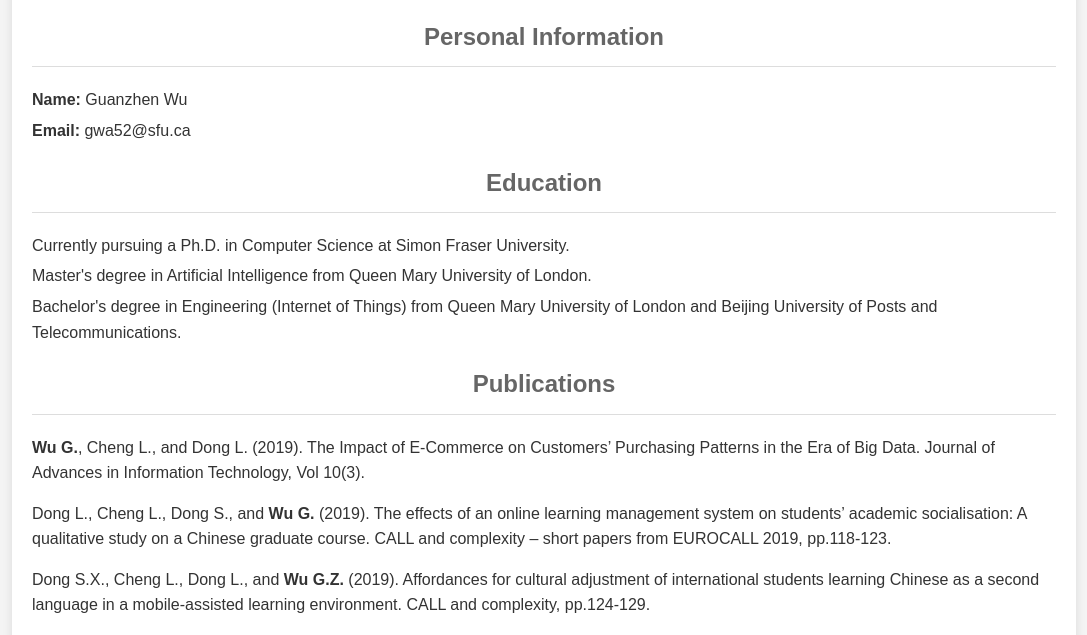
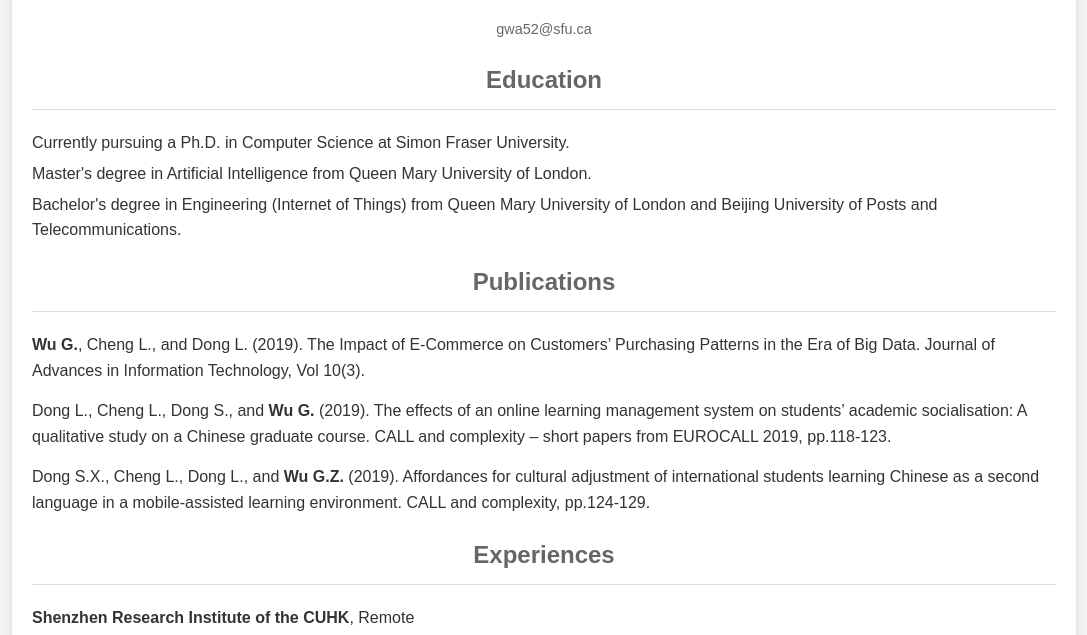
Before and after one commit to wgzh111/wgzh111.github.io, a plain HTML site: page index.html in a window 1280 px wide. Shown: the part 116-751 px from the top of the page, without its empty margins (96-1183 px from the left). Drawn offline with Linux system fonts and the light colour scheme.

Commit message:
Update index.html

```diff
--- a/index.html
+++ b/index.html
@@ -24,6 +24,11 @@
             text-align: center;
             color: #333;
         }
+        .email {
+            text-align: center;
+            font-size: 0.9em;
+            color: #666;
+        }
         .section {
             margin-bottom: 20px;
         }
@@ -43,11 +48,7 @@
 <body>
     <div class="container">
         <h1>Guanzhen Wu's CV</h1>
-        <div class="section">
-            <h2>Personal Information</h2>
-            <p><strong>Name:</strong> Guanzhen Wu</p>
-            <p><strong>Email:</strong> gwa52@sfu.ca</p>
-        </div>
+        <p class="email">gwa52@sfu.ca</p>
         <div class="section">
             <h2>Education</h2>
             <p>Currently pursuing a Ph.D. in Computer Science at Simon Fraser University.</p>
```
